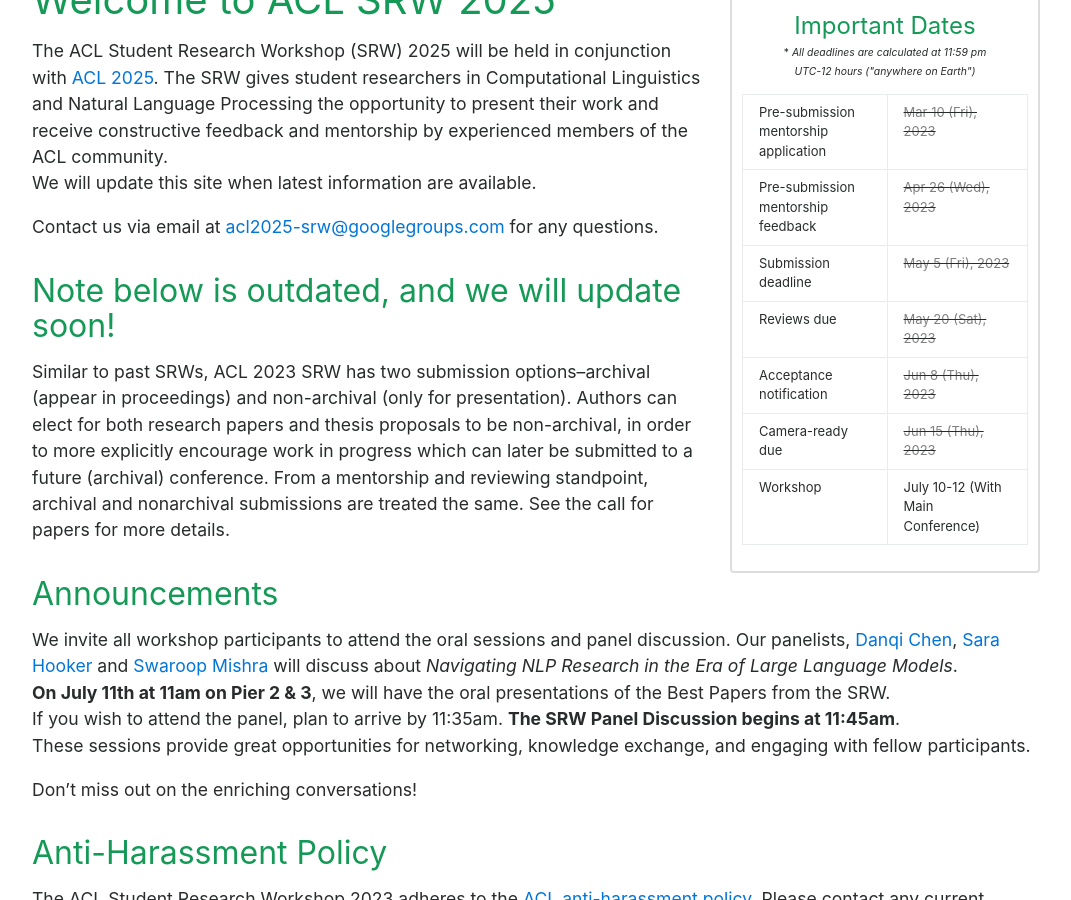
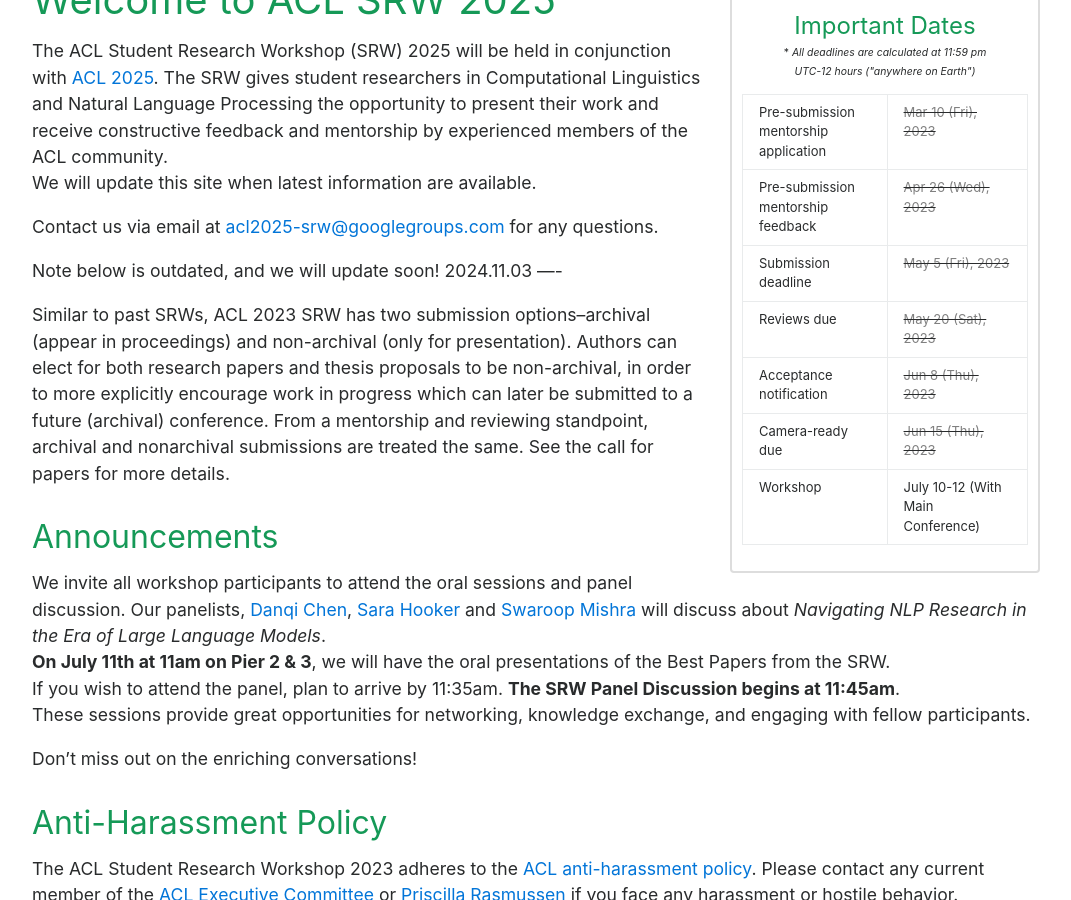
Before and after one commit to acl2025-srw/acl2025-srw.github.io, a Jekyll site: the page built from index.md, in a window 1280 px wide and 900 px high, scrolled down 500 px. Shown: the whole window, without its empty margins (104-1175 px from the left). Built offline with Jekyll 4.4.1, drawn with Linux system fonts in a browser that asks for light colours.

Commit message:
test local

```diff
--- a/index.md
+++ b/index.md
@@ -17,6 +17,7 @@
 <!-- Get connected with us on [Twitter](https://twitter.com/acl_srw). -->
 
 Note below is outdated, and we will update soon!
+2024.11.03
 ----
 
 
```
